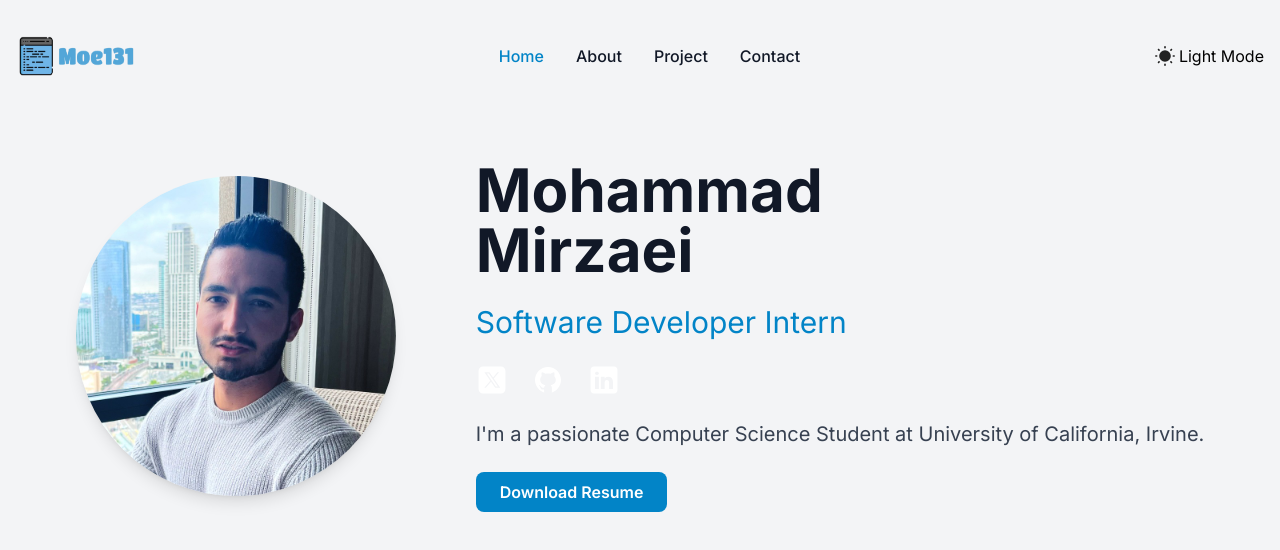
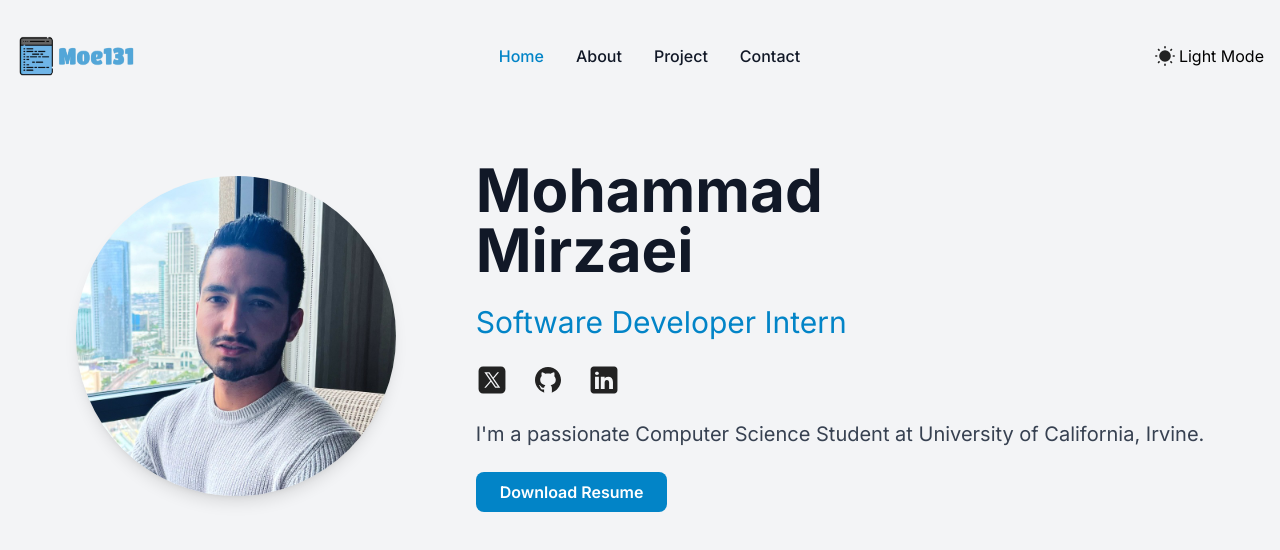
Before and after one commit to Moe131/moe131.github.io, a Next.js app: page / in a window 1280 px wide. Shown: the top 550 px of the page. Built offline with nearby package versions, Linux system fonts and the light colour scheme.

Commit message:
hero component dark mode completed

```diff
--- a/src/components/Hero/page.tsx
+++ b/src/components/Hero/page.tsx
@@ -26,21 +26,26 @@ export default function Hero() {
                     Software Developer Intern
                 </h2>
                 <div className="flex justify-center md:justify-start space-x-6 mt-4">
-                    <a href="{data.twitterlink}" target="_blank">
-                        <Image className="w-6 h-6 md:w-8 md:h-8" src={darktwitterIcon} alt="Twitter icon" />
+                    <a href="https://x.com" target="_blank">
+                        <Image className="hidden w-6 h-6 md:w-8 md:h-8 dark:block" src={darktwitterIcon} alt="Twitter icon" />
+                        <Image className=" w-6 h-6 md:w-8 md:h-8 dark:hidden" src={lighttwitterIcon} alt="Twitter icon" />
+
                     </a>
-                    <a href="{data.githublink}" target="_blank">
-                        <Image className="w-6 h-6 md:w-8 md:h-8" src={darkgithubIcon} alt="Github icon" />
+                    <a href="https://github.com/Moe131" target="_blank">
+                        <Image className="hidden w-6 h-6 md:w-8 md:h-8 dark:block" src={darkgithubIcon} alt="Github icon" />
+                        <Image className=" w-6 h-6 md:w-8 md:h-8 dark:hidden" src={lightgithubIcon} alt="Github icon" />
                     </a>
-                    <a href="{data.linkedinlink}" target="_blank">
-                        <Image className="w-6 h-6 md:w-8 md:h-8" src={darklinkedinIcon} alt="LinkedIn icon" />
+                    <a href="https://www.linkedin.com/in/moemirzaei" target="_blank">
+                        <Image className="hidden w-6 h-6 md:w-8 md:h-8 dark:block" src={darklinkedinIcon} alt="LinkedIn icon" />
+                        <Image className=" w-6 h-6 md:w-8 md:h-8 dark:hidden" src={lightlinkedinIcon} alt="LinkedIn icon" />
+
                     </a>
                 </div>
                 <p className="text-lg md:text-xl text-gray-700 dark:text-gray-300">
                     I'm a passionate Computer Science Student at University of California, Irvine.
                 </p>
-                <a href="resume-link" download>
-                    <button className="mt-4 md:mt-6 px-6 py-2 bg-sky-600 text-white font-semibold rounded-lg hover:bg-blue-800 dark:bg-cyan-600 dark:hover:bg-blue-600">
+                <a href="./src/assets/resume.pdf" download>
+                    <button className="mt-4 md:mt-6 px-6 py-2 bg-sky-600 text-white font-semibold rounded-lg hover:bg-blue-800 dark:bg-cyan-600 dark:hover:bg-sky-700">
                     Download Resume
                     </button>
                 </a>
--- a/src/components/Navbar/page.tsx
+++ b/src/components/Navbar/page.tsx
@@ -31,7 +31,7 @@ export default function Navbar(){
         <div className={menuChecked? "hidden w-full md:block md:w-auto" : "w-full md:block md:w-auto"} id="navbar-default">
           <ul className="font-medium flex flex-col p-4 md:p-0 mt-4 border border-gray rounded-lg bg-gray-100 md:flex-row md:space-x-8 rtl:space-x-reverse md:mt-0 md:border-0 md:bg-transparent dark:bg-gray-800 md:dark:bg-gray-900 dark:border-gray-700">
             <li>
-              <a href="#" className="block py-2 px-3 text-white bg-blue-700 rounded md:bg-transparent md:text-sky-600 md:p-0 dark:text-white md:dark:text-cyan-400" aria-current="page">Home</a>
+              <a href="#" className="block py-2 px-3 text-white bg-sky-700 rounded md:bg-transparent md:text-sky-600 md:p-0 dark:text-white md:dark:text-cyan-400" aria-current="page">Home</a>
             </li>
             <li>
               <a href="#" className="block py-2 px-3 text-gray-900 rounded hover:bg-gray-100 md:hover:bg-transparent md:border-0 md:hover:text-sky-600 md:p-0 dark:text-white md:dark:hover:text-cyan-400 dark:hover:bg-gray-700 dark:hover:text-white md:dark:hover:bg-transparent">About</a>
--- a/src/components/ThemeSwitch/page.tsx
+++ b/src/components/ThemeSwitch/page.tsx
@@ -15,19 +15,19 @@ const ThemeSwitch = ({}) => {
   }, [])
 
   if (!mounted) {
-    return <Spinner />
+    return (
+      <div className='md:order-3'>
+           <Spinner />
+      </div>
+    )
+
   }
 
   return (
     <button onClick={() => setTheme(theme === "dark" ? "light" : "dark")} className="flex gap-1 items-center md:order-3" >
-    {
-      theme === "dark" ?
-      <Image src={darkIcon} className="h-5 w-5" alt="Color mode icon" />
-      :
-      <Image src={lightIcon} className="h-5 w-5" alt="Color mode icon" />
-    }
-    <p className="text-sm md:text-base dark:text-white">Light Mode</p>
-</button>
+      <Image src={theme === "dark" ? darkIcon: lightIcon} className="h-5 w-5" alt="Color mode icon" />
+      <p className="text-sm md:text-base dark:text-white">Light Mode</p>
+    </button>
   )
 }
 
```
Also changed, not shown: src/assets/data.json (deleted, +0 -10 lines).
